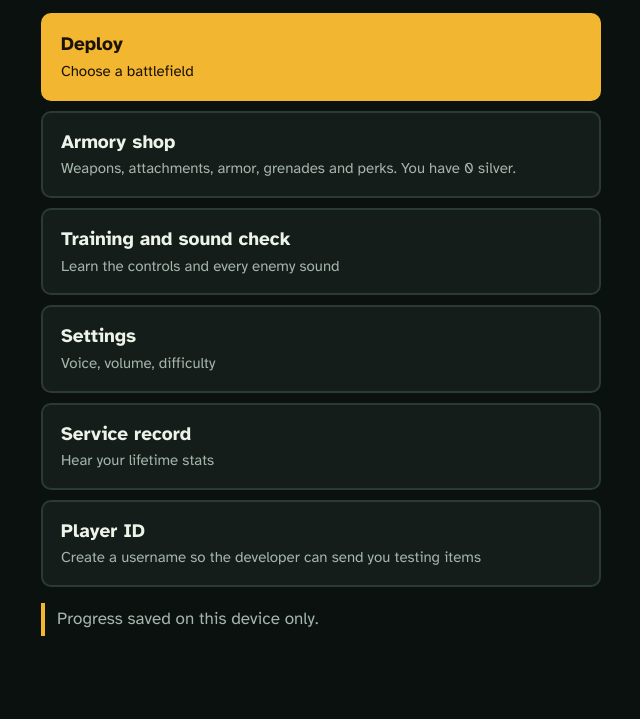
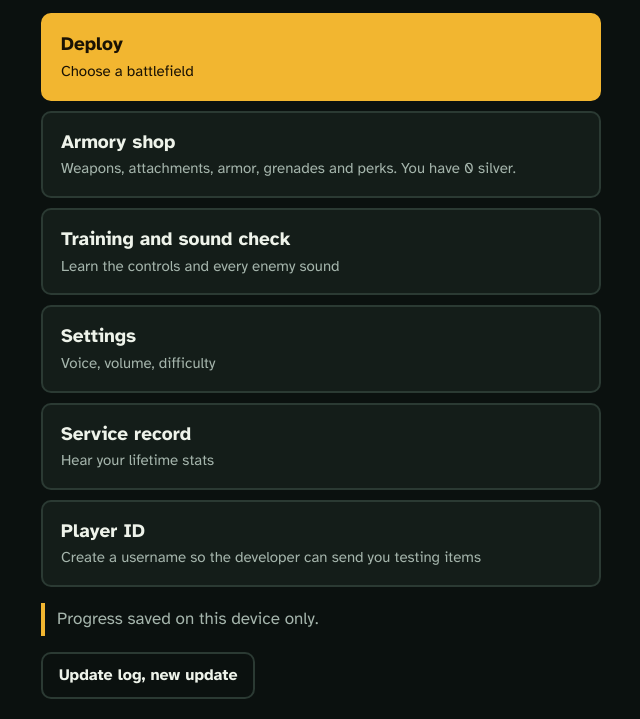
Before and after one commit to efjkweiofguqe/Valor-frontier, a plain HTML site: page index.html in a window 1280 px wide. Shown: the part 212-931 px from the top of the page, without its empty margins (319-959 px from the left). Before the commit the page ends 868 px from the top, so only its background shows below. Drawn offline with Linux system fonts and the light colour scheme; a web font is replaced by a local one.

Commit message:
Add Update log to the main menu
A quiet button at the bottom of the main menu opens a summary of every
release, newest first. It says 'new update' until the player opens it.

Co-Authored-By: Claude Opus 5.5 <noreply@anthropic.com>
Claude-Session: https://claude.ai/code/session_01WyUyefq4w8oTrurZDt27US

```diff
--- a/index.html
+++ b/index.html
@@ -47,6 +47,10 @@ button{font:inherit;color:inherit;cursor:pointer;touch-action:manipulation}
 .seg button:focus-visible{outline:3px solid var(--fg);outline-offset:2px}
 .btn.disclose{text-align:left}.btn.disclose::before{content:"\25B8  " / ""}.btn.disclose[aria-expanded=true]::before{content:"\25BE  " / ""}
 .adv{display:flex;flex-direction:column;gap:8px;padding-left:10px;border-left:3px solid var(--line)}
+.btn.quiet{width:auto;align-self:flex-start;padding:10px 16px;font-size:16px;font-weight:700;background:transparent}
+.logent{border-top:2px solid var(--line);padding-top:12px;display:flex;flex-direction:column;gap:6px}
+.logent h3{font-family:var(--display);font-weight:400;font-size:22px;margin:0;line-height:1.15}
+.logent ul{margin:0;padding-left:20px;display:flex;flex-direction:column;gap:4px}
 .note{border-left:4px solid var(--accent);padding:4px 0 4px 12px;color:var(--muted)}
 .row{display:grid;grid-template-columns:repeat(auto-fit,minmax(140px,1fr));gap:10px}
 .row .btn{text-align:center;font-size:16px;padding:14px 10px}
@@ -120,6 +124,16 @@ select,input[type=range]{font:inherit;font-size:17px;background:var(--panel);col
     <button class="btn" data-go="pid" id="menu-pid">Player ID<small id="menu-pid-s">Create a username so the developer can send you testing items</small></button>
   </div>
   <p class="note" id="save-state" role="status">Checking your saved progress…</p>
+  <button class="btn quiet" data-go="log" id="menu-log">Update log</button>
+</section>
+
+<!-- UPDATE LOG -->
+<section id="log" class="screen" hidden>
+  <p class="tag">What is new</p>
+  <h2 id="log-h" tabindex="-1">Update log</h2>
+  <button class="btn back" data-go="menu">Back</button>
+  <p class="note">Newest updates first. Each update is a heading, so you can jump between them with your screen reader.</p>
+  <div class="stack" id="log-list"></div>
 </section>
 
 <!-- PLAYER ID -->
@@ -2028,8 +2042,47 @@ function hud(){
   const hall=G.mode==='zombies'&&G.zm==='hall';$('v-wave').previousElementSibling.textContent=hall?'Score':'Wave';if(hall)$('v-wave').textContent=hallScore();
 }
 
+/* ---------- update log ----------
+   Newest first. To announce a new update, add an entry at the top with a new id. */
+const UPDATES=[
+  {id:'2026-11-02-symbiote',date:'November 2, 2026',title:'Alien Symbiote rework',items:[
+    'The Symbiote no longer feeds at the start of every wave. It only feeds when you use it.',
+    'Every kill it makes eats 2 maximum health and makes it stronger, at the same rate as before.',
+    'Fully grown it reaches 600 damage per second, or 2400 with Feeding frenzy. It also stops growing once your maximum health is down to 100.',
+    'Carrying it without using it never costs you health.']},
+  {id:'2026-11-02-zombies',date:'November 2, 2026',title:'Zombie siege advanced options',items:[
+    'New Advanced options under Zombie mode, on the Deploy screen.',
+    'Zombie spawn rate: Normal, Fast, Faster or Hyperspeed.',
+    'Zombie difficulty: Normal, Hard, Hardcore or Hellish. Harder settings make zombies tougher every wave and pay more silver per kill.',
+    'Best records are now kept separately for each zombie difficulty.']},
+  {id:'2026-11-01-pid',date:'November 1, 2026',title:'Player ID and developer gifts',items:[
+    'Create a username from Player ID on the main menu. It is linked to your save file.',
+    'The developer can send you silver, weapons, armor and grenades for testing. Gifts arrive on their own when you open the game.']},
+  {id:'2026-11-01-armor',date:'November 1, 2026',title:'Mythical armor',items:[
+    'Body armor in the Armory shop now has a Mythical tab.',
+    'First mythical armor: Viking berserker armor. It cuts damage by 60 percent, has the Berserker rage ability, and traits that level up from kills you make while wearing it.']},
+  {id:'2026-11-01-beta',date:'November 1, 2026',title:'Open beta on the web',items:[
+    'Valor Frontier is now playable on the web for beta testers.',
+    'Five battlefields, campaign, endless survival, zombie siege, boss rush and a practice range.',
+    'Armory shop with pistols, submachine guns, rifles, machine guns, sniper rifles, shotguns, mythical weapons, armor, grenades and perks.']}
+];
+const LOGKEY='vf-log-seen';
+function logSeen(){try{return localStorage.getItem(LOGKEY)||''}catch(e){return ''}}
+function updateLogBtn(){const b=$('menu-log');if(!b)return;const fresh=UPDATES.length&&logSeen()!==UPDATES[0].id;
+  b.textContent=fresh?'Update log, new update':'Update log'}
+function buildLog(){
+  const box=$('log-list');box.textContent='';
+  UPDATES.forEach(u=>{const d=document.createElement('div');d.className='logent';
+    const h=document.createElement('h3');h.textContent=u.title;
+    const t=document.createElement('p');t.className='tag';t.textContent=u.date;
+    const ul=document.createElement('ul');u.items.forEach(x=>{const li=document.createElement('li');li.textContent=x;ul.appendChild(li)});
+    d.append(h,t,ul);box.appendChild(d)});
+  try{if(UPDATES.length)localStorage.setItem(LOGKEY,UPDATES[0].id)}catch(e){}
+}
+updateLogBtn();
+
 /* ---------- screens ---------- */
-const screens=['menu','maps','shop','mods','tutorial','settings','pid','game'];
+const screens=['menu','maps','shop','mods','tutorial','settings','pid','log','game'];
 function show(id){
   screens.forEach(s=>$(s).hidden=s!==id);$('pause').hidden=true;$('over').hidden=true;$('perks').hidden=true;
   if(id==='menu')$('menu-coins').textContent=`Weapons, attachments, armor, grenades and perks. You have ${P.coins} silver.`;
@@ -2037,6 +2090,8 @@ function show(id){
   if(id==='shop')buildShop();
   if(id==='mods')buildMods();
   if(id==='pid')updatePid();
+  if(id==='log')buildLog();
+  if(id==='menu')updateLogBtn();
   if(id==='menu'){updatePidMenu();checkGifts(true)}
   const h=$(id+'-h');if(h)setTimeout(()=>h.focus(),50);
 }
```
